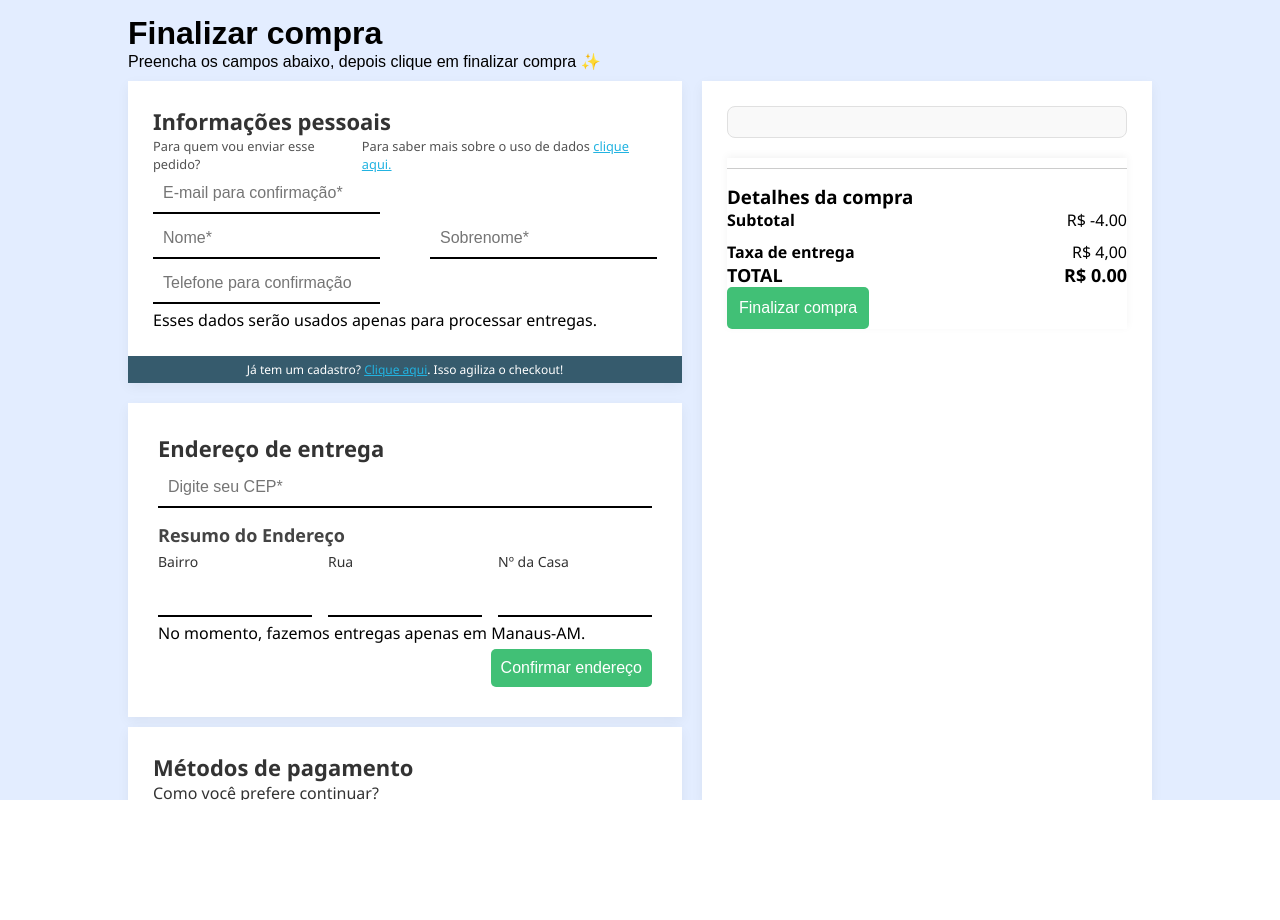
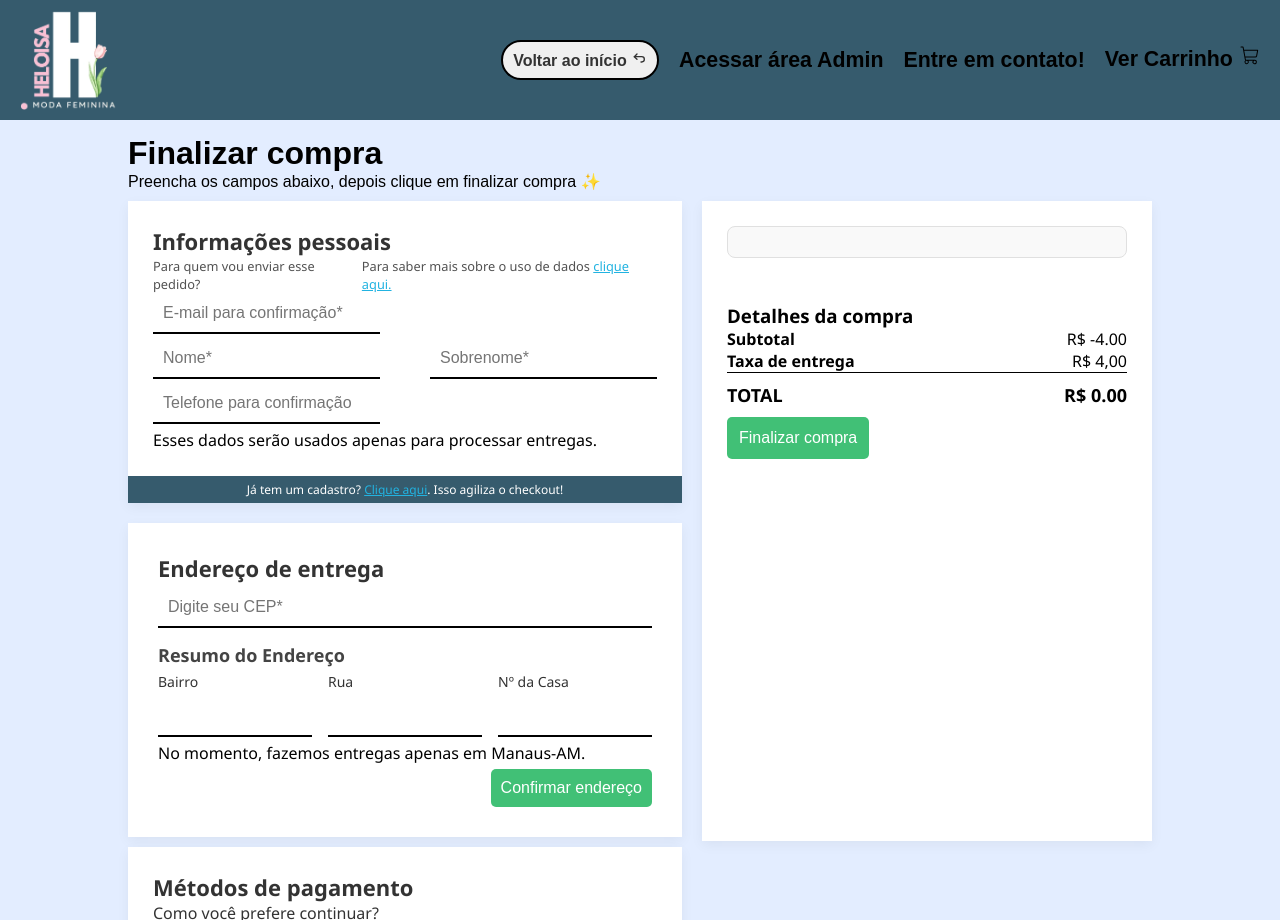
Before and after one commit to MW-Limah/HeloisaWebstore, a Next.js app: page /Finishing in a window 1280 px wide. Before the commit the page ends 800 px from the top, so only its background shows below. Built offline with nearby package versions, Linux system fonts and the light colour scheme; grey boxes are pictures that could not be loaded.

Commit message:
Ajustes e adição de justop no checkout

```diff
--- a/src/app/Finishing/page.jsx
+++ b/src/app/Finishing/page.jsx
@@ -3,9 +3,12 @@ import { InfoPersonal } from '../components/FinishingComponents/InfoPersonal/Inf
 import Address from '../components/FinishingComponents/Address/Addres';
 import PayMethods from '../components/FinishingComponents/PayMethods/PayMethods';
 import ResumeCart from '../components/FinishingComponents/ResumeCart/ResumeCart';
+import JustTop from '../components/nav/justTop';
 
 export default function Finishing() {
     return (
+        <div className={styles.allContent}>
+            <JustTop />
             <div className={styles.container}>
                 <h1>Finalizar compra</h1>
                 <p>Preencha os campos abaixo, depois clique em finalizar compra ✨</p>
@@ -20,5 +23,6 @@ export default function Finishing() {
                     </div>
                 </div>
             </div>
+        </div>
     );
 }
--- a/src/app/components/FinishingComponents/Address/Addres.tsx
+++ b/src/app/components/FinishingComponents/Address/Addres.tsx
@@ -4,6 +4,7 @@ export default function Address() {
     return (
         <div className={styles.Address}>
             <h3>Endereço de entrega</h3>
+
             <form className={styles.FormContent}>
                 <input type="text" placeholder="Digite seu CEP*" />
 
--- a/src/app/components/FinishingComponents/ResumeCart/ResumeCart.module.css
+++ b/src/app/components/FinishingComponents/ResumeCart/ResumeCart.module.css
@@ -4,7 +4,7 @@
     display: flex;
     flex-direction: column;
     max-width: 700px;
-    height: 90vh;
+    height: 80vh;
     overflow-y: auto;
     margin: 10px 0;
     font-family: 'Segoe UI', sans-serif;
@@ -71,13 +71,15 @@
     background: #fff;
     padding-top: 10px;
     z-index: 20;
-    box-shadow: 0 -2px 8px rgba(0, 0, 0, 0.05);
 }
 
 .Details {
     background: #ffffff;
     padding: 15px 0 0;
-    border-top: 1px solid #ccc;
+}
+
+.priceDetails {
+    border-bottom: 1px solid #000;
 }
 
 .priceDetails,
@@ -87,7 +89,6 @@
     margin: 0;
     display: flex;
     flex-direction: column;
-    gap: 10px;
 }
 
 .priceDetails li,
@@ -98,6 +99,7 @@
 }
 
 .priceTotal li {
+    margin: 10px 0;
     font-weight: bold;
     font-size: 18px;
 }
```
Lines whose indentation alone changed are shown as unchanged.
